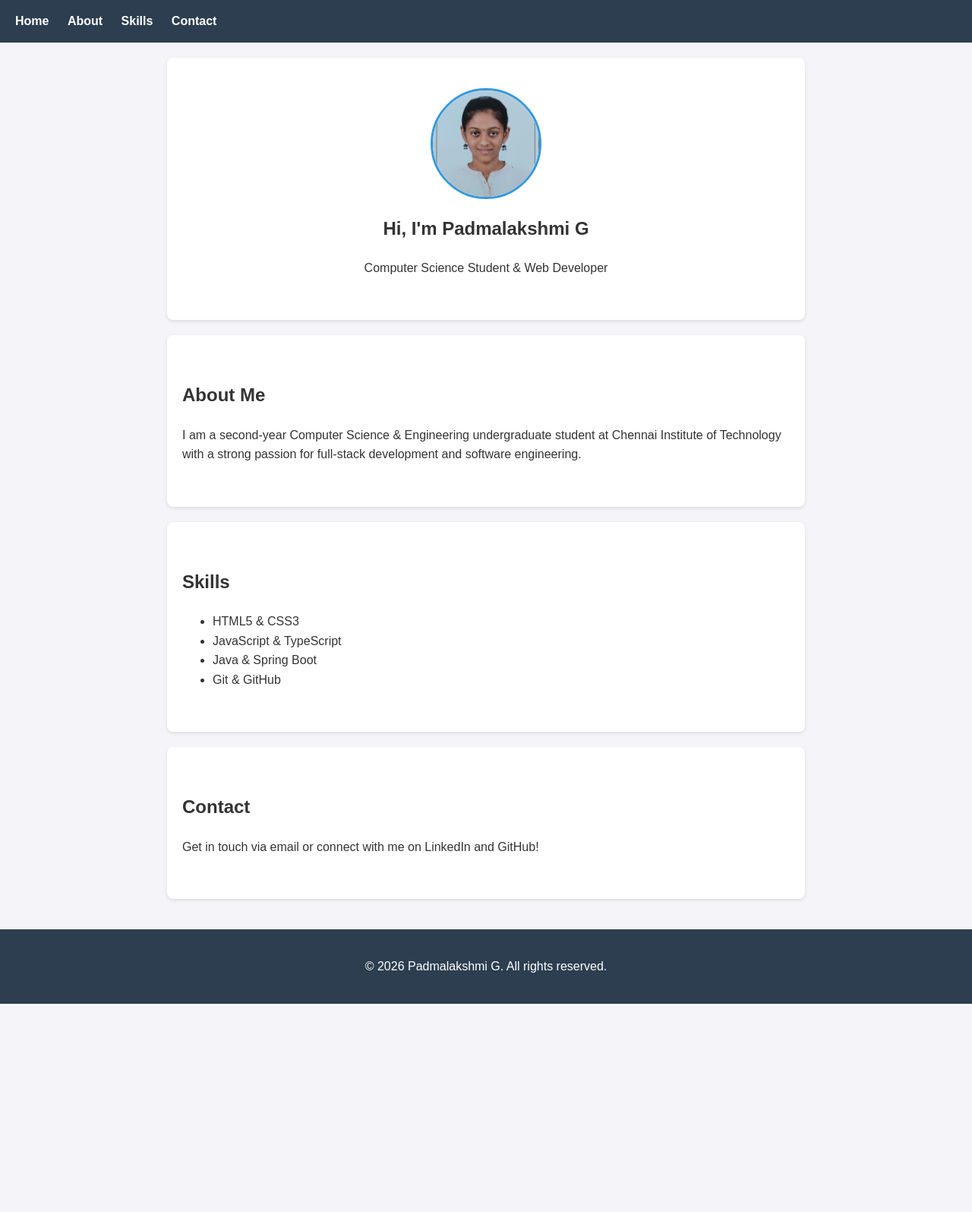
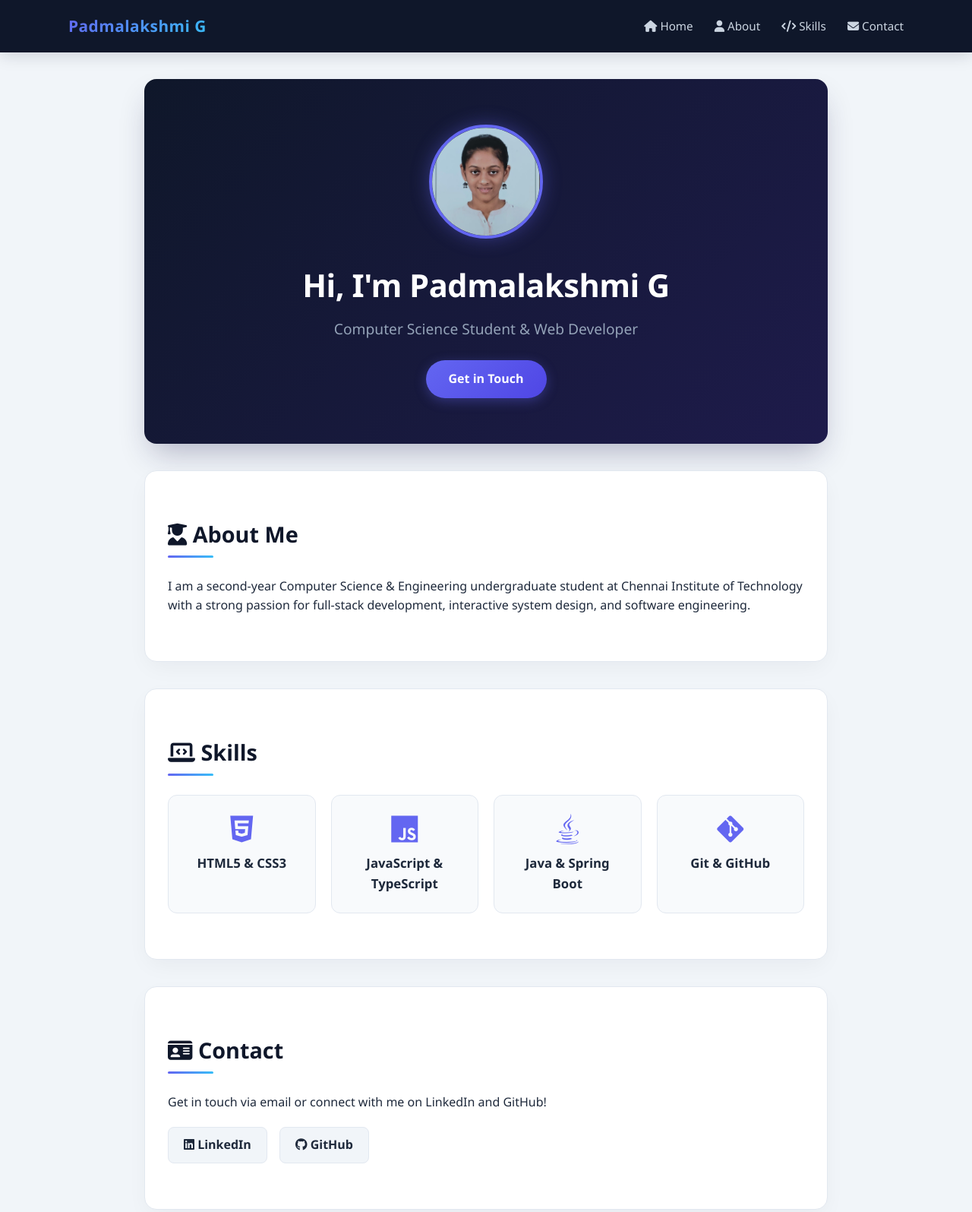
Before and after one commit to padmalakshmig4-sudo/Codomax-My-Profile, a plain HTML site: page index.html in a window 1280 px wide. Shown: the top 1595 px of the page at 76% size. Before the commit the page ends 1321 px from the top, so only its background shows below. Drawn offline with Linux system fonts and the light colour scheme.

Commit message:
Add files via upload

```diff
--- a/index.html
+++ b/index.html
@@ -3,53 +3,79 @@
 <head>
     <meta charset="UTF-8">
     <meta name="viewport" content="width=device-width, initial-scale=1.0">
+    <title>Padmalakshmi G | Portfolio</title>
+    <!-- FontAwesome Icons CDN -->
+    <link rel="stylesheet" href="https://cdnjs.cloudflare.com/ajax/libs/font-awesome/6.4.0/css/all.min.css">
     <link rel="stylesheet" href="style.css">
-    <title>Document</title>
 </head>
 <body>
+
     <!-- Header & Navigation -->
     <header>
-        <nav>
-            <a href="#hero">Home</a>
-            <a href="#about">About</a>
-            <a href="#skills">Skills</a>
-            <a href="#contact">Contact</a>
-        </nav>
+        <div class="nav-container">
+            <div class="logo">Padmalakshmi G</div>
+            <nav>
+                <a href="#hero"><i class="fas fa-home"></i> Home</a>
+                <a href="#about"><i class="fas fa-user"></i> About</a>
+                <a href="#skills"><i class="fas fa-code"></i> Skills</a>
+                <a href="#contact"><i class="fas fa-envelope"></i> Contact</a>
+            </nav>
+        </div>
     </header>
 
     <!-- Hero / Home Section -->
     <section id="hero">
-        <img src="Photo.jpeg" alt="Padmalakshmi G" width="150">
-        <h1>Hi, I'm Padmalakshmi G</h1>
-        <p>Computer Science Student & Web Developer</p>
+        <div class="hero-content">
+            <img src="photo.jpeg" alt="Padmalakshmi G">
+            <h1>Hi, I'm Padmalakshmi G</h1>
+            <p>Computer Science Student & Web Developer</p>
+            <a href="#contact" class="btn">Get in Touch</a>
+        </div>
     </section>
 
     <!-- About Me Section -->
     <section id="about">
-        <h2>About Me</h2>
-        <p>I am a second-year Computer Science & Engineering undergraduate student at Chennai Institute of Technology with a strong passion for full-stack development and software engineering.</p>
+        <h2><i class="fas fa-user-graduate"></i> About Me</h2>
+        <p>I am a second-year Computer Science & Engineering undergraduate student at Chennai Institute of Technology with a strong passion for full-stack development, interactive system design, and software engineering.</p>
     </section>
 
     <!-- Skills Section -->
     <section id="skills">
-        <h2>Skills</h2>
-        <ul>
-            <li>HTML5 & CSS3</li>
-            <li>JavaScript & TypeScript</li>
-            <li>Java & Spring Boot</li>
-            <li>Git & GitHub</li>
-        </ul>
+        <h2><i class="fas fa-laptop-code"></i> Skills</h2>
+        <div class="skills-grid">
+            <div class="skill-card">
+                <i class="fab fa-html5"></i>
+                <h3>HTML5 & CSS3</h3>
+            </div>
+            <div class="skill-card">
+                <i class="fab fa-js"></i>
+                <h3>JavaScript & TypeScript</h3>
+            </div>
+            <div class="skill-card">
+                <i class="fab fa-java"></i>
+                <h3>Java & Spring Boot</h3>
+            </div>
+            <div class="skill-card">
+                <i class="fab fa-git-alt"></i>
+                <h3>Git & GitHub</h3>
+            </div>
+        </div>
     </section>
 
     <!-- Contact Section -->
     <section id="contact">
-        <h2>Contact</h2>
+        <h2><i class="fas fa-id-card"></i> Contact</h2>
         <p>Get in touch via email or connect with me on LinkedIn and GitHub!</p>
+        <div class="social-links">
+            <a href="https://linkedin.com" target="_blank"><i class="fab fa-linkedin"></i> LinkedIn</a>
+            <a href="https://github.com" target="_blank"><i class="fab fa-github"></i> GitHub</a>
+        </div>
     </section>
 
     <!-- Footer -->
     <footer>
         <p>&copy; 2026 Padmalakshmi G. All rights reserved.</p>
     </footer>
+
 </body>
 </html>
--- a/style.css
+++ b/style.css
@@ -1,66 +1,242 @@
-/* Global Styles */
-body {
-    font-family: Arial, sans-serif;
-    line-height: 1.6;
+/* Global Reset & Smooth Scrolling */
+* {
+    box-sizing: border-box;
     margin: 0;
     padding: 0;
-    background-color: #f4f4f9;
-    color: #333;
 }
 
-/* Header & Navigation */
+html {
+    scroll-behavior: smooth;
+}
+
+body {
+    font-family: 'Segoe UI', system-ui, -apple-system, sans-serif;
+    line-height: 1.6;
+    background-color: #f1f5f9; /* Soft curated neutral background */
+    color: #1e293b; /* Deep slate text for high readability */
+}
+
+/* Header & Navigation (Curated Dark Slate) */
 header {
-    background: #2c3e50;
-    color: #fff;
-    padding: 15px 20px;
+    background: #0f172a;
+    color: #f8fafc;
+    padding: 18px 30px;
     position: sticky;
     top: 0;
     z-index: 1000;
+    box-shadow: 0 4px 20px rgba(15, 23, 42, 0.15);
+}
+
+.nav-container {
+    max-width: 1100px;
+    margin: 0 auto;
+    display: flex;
+    justify-content: space-between;
+    align-items: center;
+}
+
+.logo {
+    font-weight: 700;
+    font-size: 1.3rem;
+    letter-spacing: 0.5px;
+    background: linear-gradient(135deg, #6366f1, #38bdf8);
+    -webkit-background-clip: text;
+    -webkit-text-fill-color: transparent;
 }
 
 nav a {
-    color: #fff;
-    margin-right: 20px;
+    color: #cbd5e1;
+    margin-left: 24px;
     text-decoration: none;
-    font-weight: bold;
+    font-weight: 500;
+    font-size: 0.95rem;
+    transition: color 0.3s ease;
 }
 
 nav a:hover {
-    color: #3498db;
-    text-decoration: underline;
+    color: #38bdf8;
 }
 
 /* Sections Styling */
 section {
-    padding: 40px 20px;
-    max-width: 800px;
-    margin: 20px auto;
-    background: #fff;
-    border-radius: 8px;
-    box-shadow: 0 2px 5px rgba(0, 0, 0, 0.1);
+    padding: 60px 30px;
+    max-width: 900px;
+    margin: 35px auto;
+    background: #ffffff;
+    border-radius: 16px;
+    box-shadow: 0 10px 30px -5px rgba(15, 23, 42, 0.05);
+    border: 1px solid #e2e8f0;
 }
 
-/* Hero Section */
+section h2 {
+    margin-bottom: 25px;
+    color: #0f172a;
+    font-size: 1.8rem;
+    position: relative;
+    padding-bottom: 8px;
+}
+
+section h2::after {
+    content: '';
+    position: absolute;
+    left: 0;
+    bottom: 0;
+    width: 60px;
+    height: 3px;
+    background: linear-gradient(90deg, #6366f1, #38bdf8);
+    border-radius: 2px;
+}
+
+/* Hero Section (Curated Gradient & Glow) */
 #hero {
     text-align: center;
+    background: linear-gradient(135deg, #0f172a 0%, #1e1b4b 100%);
+    color: #ffffff;
+    border: none;
+    box-shadow: 0 20px 40px -10px rgba(30, 27, 75, 0.3);
+}
+
+#hero h2, #hero h1, #hero p {
+    color: #ffffff;
 }
 
 #hero img {
-    width: 140px;
-    height: 140px;
+    width: 150px;
+    height: 150px;
     border-radius: 50%;
     object-fit: cover;
     object-position: center 20%;
-    display: block;
-    margin: 0 auto 15px auto;
-    border: 3px solid #3498db;
+    border: 4px solid #6366f1;
+    margin-bottom: 20px;
+    box-shadow: 0 0 25px rgba(99, 102, 241, 0.4);
+}
+
+#hero h1 {
+    font-size: 2.6rem;
+    margin-bottom: 10px;
+    font-weight: 700;
+    letter-spacing: -0.5px;
+}
+
+#hero p {
+    font-size: 1.2rem;
+    margin-bottom: 25px;
+    color: #94a3b8;
+}
+
+/* Styled Button */
+.btn {
+    display: inline-block;
+    background: linear-gradient(135deg, #6366f1, #4f46e5);
+    color: #ffffff;
+    padding: 12px 30px;
+    border-radius: 30px;
+    text-decoration: none;
+    font-weight: 600;
+    transition: all 0.3s ease;
+    box-shadow: 0 4px 15px rgba(99, 102, 241, 0.35);
+}
+
+.btn:hover {
+    transform: translateY(-2px);
+    box-shadow: 0 6px 20px rgba(99, 102, 241, 0.5);
+    background: linear-gradient(135deg, #4f46e5, #4338ca);
+}
+
+/* Skills Section (CSS Grid Cards) */
+.skills-grid {
+    display: grid;
+    grid-template-columns: repeat(auto-fit, minmax(180px, 1fr));
+    gap: 20px;
+    margin-top: 20px;
+}
+
+.skill-card {
+    background: #f8fafc;
+    padding: 24px 20px;
+    border-radius: 12px;
+    text-align: center;
+    border: 1px solid #e2e8f0;
+    transition: all 0.3s ease;
+}
+
+.skill-card:hover {
+    transform: translateY(-5px);
+    border-color: #6366f1;
+    box-shadow: 0 10px 25px -5px rgba(99, 102, 241, 0.1);
+    background: #ffffff;
+}
+
+.skill-card i {
+    font-size: 2.5rem;
+    color: #6366f1;
+    margin-bottom: 12px;
+}
+
+.skill-card h3 {
+    font-size: 1.05rem;
+    color: #1e293b;
+    font-weight: 600;
+}
+
+/* Contact Social Links */
+.social-links {
+    margin-top: 20px;
+}
+
+.social-links a {
+    display: inline-block;
+    background: #f1f5f9;
+    color: #1e293b;
+    padding: 10px 20px;
+    border-radius: 8px;
+    text-decoration: none;
+    margin-right: 12px;
+    font-weight: 600;
+    border: 1px solid #e2e8f0;
+    transition: all 0.3s ease;
+}
+
+.social-links a:hover {
+    background: #6366f1;
+    color: #ffffff;
+    border-color: #6366f1;
+    transform: translateY(-2px);
 }
 
 /* Footer */
 footer {
     text-align: center;
-    padding: 20px;
-    background: #2c3e50;
-    color: #fff;
-    margin-top: 40px;
+    padding: 30px;
+    background: #0f172a;
+    color: #94a3b8;
+    margin-top: 50px;
+    font-size: 0.95rem;
+    border-top: 1px solid #1e293b;
 }
+
+/* Responsive Media Query for Mobile Devices */
+@media (max-width: 768px) {
+    .nav-container {
+        flex-direction: column;
+        text-align: center;
+    }
+
+    nav {
+        margin-top: 12px;
+    }
+
+    nav a {
+        margin: 0 10px;
+        font-size: 0.9rem;
+    }
+
+    #hero h1 {
+        font-size: 2rem;
+    }
+
+    section {
+        margin: 20px 15px;
+        padding: 40px 20px;
+    }
+}
```
